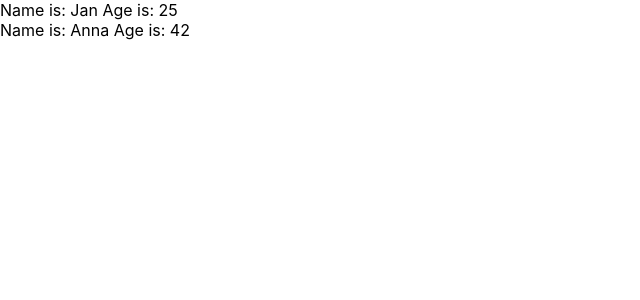
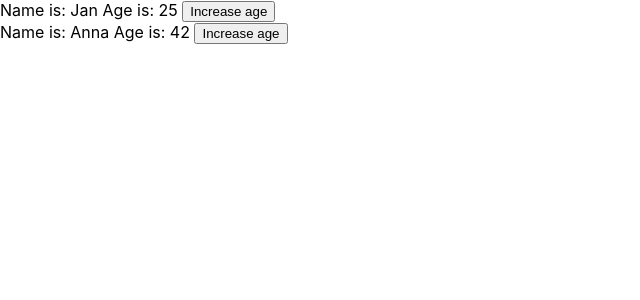
Before and after one commit to KrzysztofLapinski/react-edu-lecture2, a React (Create React App) app: page / in a window 1280 px wide. Shown: the top 300 px of the page, without its empty margins (0-640 px from the left). Built offline with nearby package versions, Linux system fonts and the light colour scheme.

Commit message:
users with button to increase age - callbacks

```diff
--- a/src/App.js
+++ b/src/App.js
@@ -1,10 +1,25 @@
 import './App.css';
 
+function IncreaseAgeButton(props) {
+  return (
+    <button className="btn-primary" onClick={(e) => props.onClick(e, 2)}>
+      {props.children}
+    </button>
+  )
+}
+
 function User(props) {
+  function onIncreaseButtonClicked(e, noOfYears) {
+    console.log('Age was increased by ' + noOfYears + ' years');
+  }
+
   return (
     <div>
       <span>Name is: {props.name} </span>
-      <span>Age is: {props.age}</span>
+      <span>Age is: {props.age} </span>
+      <IncreaseAgeButton onClick={onIncreaseButtonClicked}>
+        Increase age
+      </IncreaseAgeButton>
     </div>
   );
 }
```
